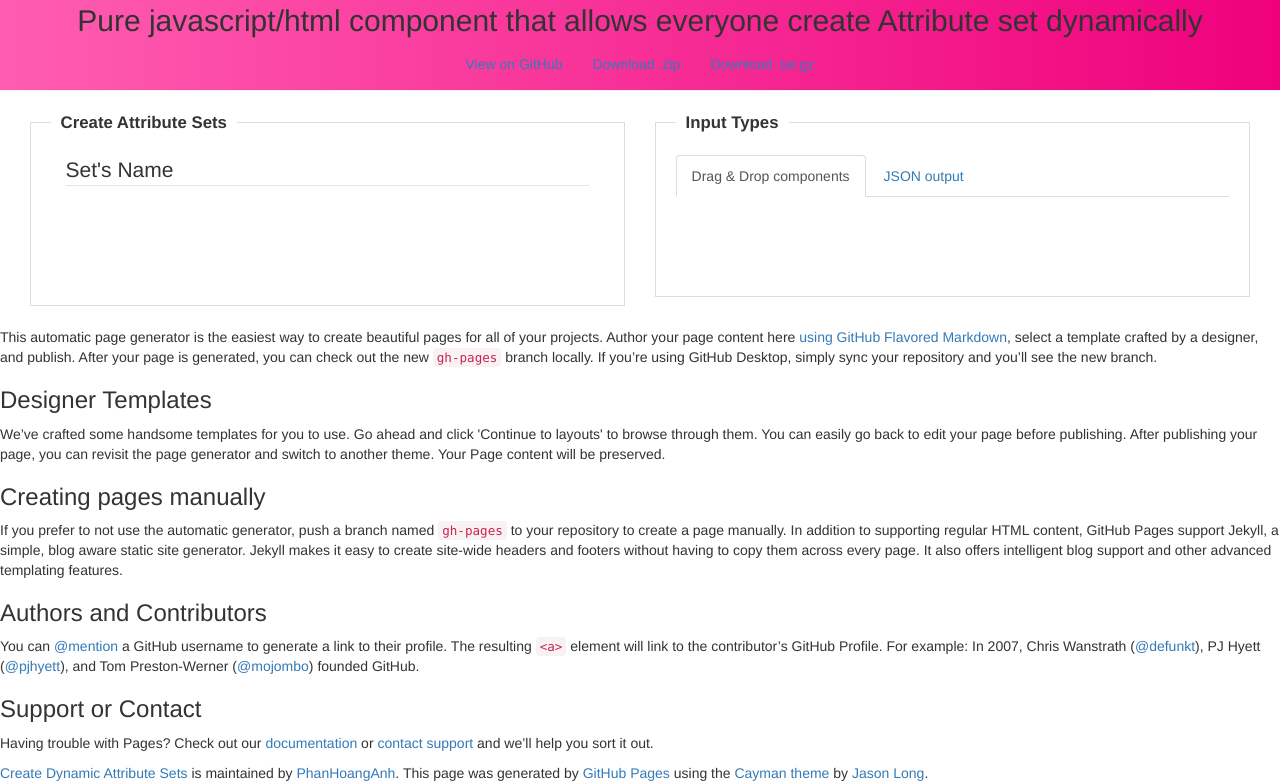
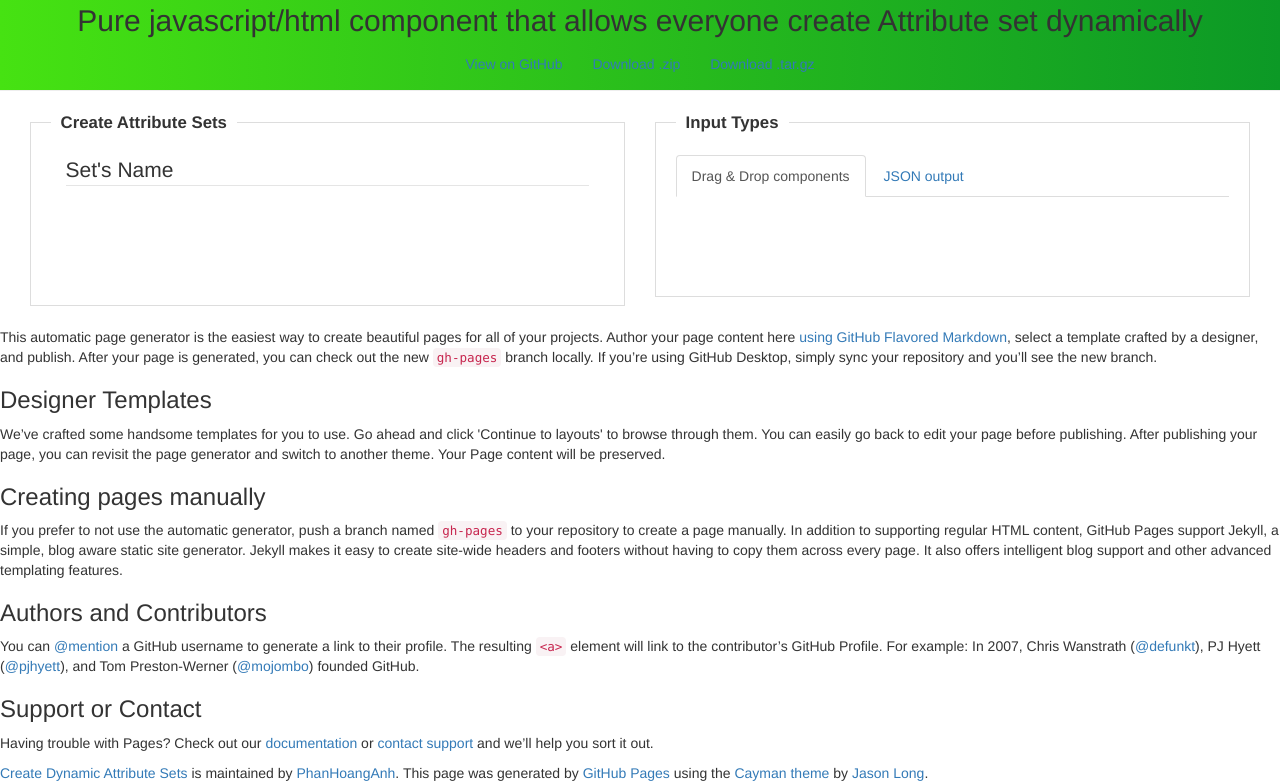
Before and after one commit to PhanHoangAnh/CreateDynamicAttributeSets, a plain HTML site: page index.html in a window 1280 px wide. Shown: the part 96-879 px from the top of the page. Drawn offline with nearby package versions, Linux system fonts and the light colour scheme; some icons are missing.

Commit message:
Update index.html

```diff
--- a/index.html
+++ b/index.html
@@ -82,11 +82,13 @@
     .page-header{
       text-align: center;
       /* Permalink - use to edit and share this gradient: http://colorzilla.com/gradient-editor/#ff5db1+0,ef017c+100;Pink+3D+%231 */
-      background: rgb(255,93,177); /* Old browsers */
-      background: -moz-linear-gradient(left,  rgba(255,93,177,1) 0%, rgba(239,1,124,1) 100%); /* FF3.6-15 */
-      background: -webkit-linear-gradient(left,  rgba(255,93,177,1) 0%,rgba(239,1,124,1) 100%); /* Chrome10-25,Safari5.1-6 */
-      background: linear-gradient(to right,  rgba(255,93,177,1) 0%,rgba(239,1,124,1) 100%); /* W3C, IE10+, FF16+, Chrome26+, Opera12+, Safari7+ */
-      filter: progid:DXImageTransform.Microsoft.gradient( startColorstr='#ff5db1', endColorstr='#ef017c',GradientType=1 ); /* IE6-9 */
+      /* Permalink - use to edit and share this gradient: http://colorzilla.com/gradient-editor/#46e212+0,0c9926+100;Green+Flat+%231 */
+background: rgb(70,226,18); /* Old browsers */
+background: -moz-linear-gradient(left,  rgba(70,226,18,1) 0%, rgba(12,153,38,1) 100%); /* FF3.6-15 */
+background: -webkit-linear-gradient(left,  rgba(70,226,18,1) 0%,rgba(12,153,38,1) 100%); /* Chrome10-25,Safari5.1-6 */
+background: linear-gradient(to right,  rgba(70,226,18,1) 0%,rgba(12,153,38,1) 100%); /* W3C, IE10+, FF16+, Chrome26+, Opera12+, Safari7+ */
+filter: progid:DXImageTransform.Microsoft.gradient( startColorstr='#46e212', endColorstr='#0c9926',GradientType=1 ); /* IE6-9 */
+
     }
     </style>
     <section class="page-header">
```
